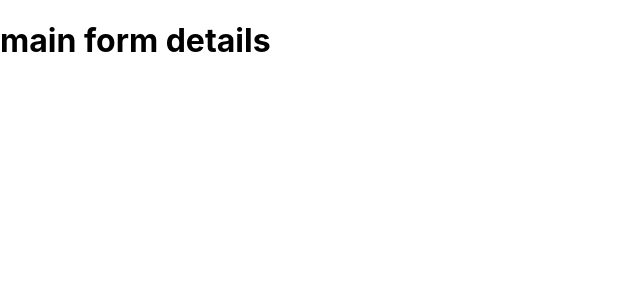
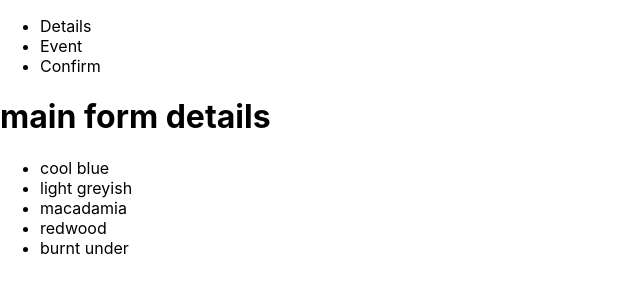
Before and after one commit to rhythm1124/Booking-app-, a React (Create React App) app in the folder bookingapp/: page / in a window 1280 px wide. Shown: the top 300 px of the page, without its empty margins (0-640 px from the left). Built offline with nearby package versions, Linux system fonts and the light colour scheme.

Commit message:
Update main_form.js

```diff
--- a/bookingapp/src/pages/main_form.js
+++ b/bookingapp/src/pages/main_form.js
@@ -1,10 +1,24 @@
 import React from 'react';
-// import '../styles/main_form.css';
+import '../styles/main_form.css';
 
 const Form = () => {
     return (
         <div>
+            <div class="side-container">
+                <ul>
+                    <li>Details</li>
+                    <li>Event</li>
+                    <li>Confirm</li>
+                </ul>
+            </div>
             <h1>main form details</h1>
+            <ul class="color-theme">
+                <li id="a">cool blue</li>
+                <li id="b">light greyish</li>
+                <li id="c">macadamia</li>
+                <li id="d">redwood</li>
+                <li id="e">burnt under</li>
+            </ul>
         </div>
     )
 }
```
